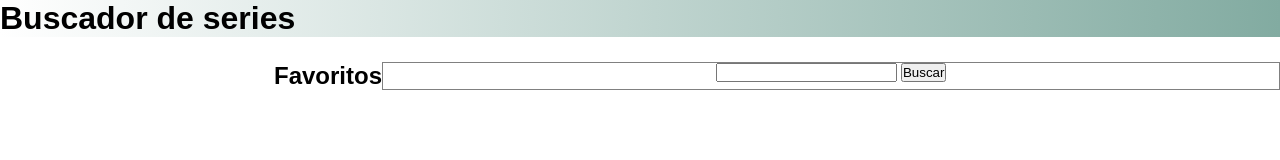
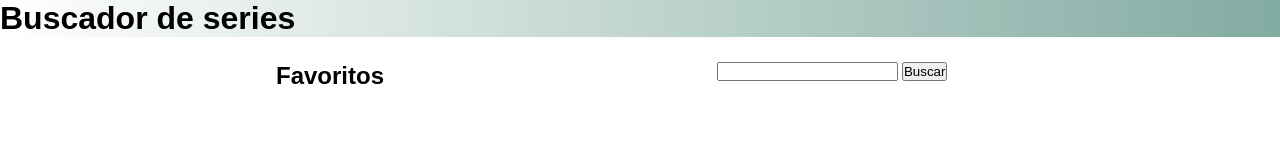
Before and after one commit to patrozada/f-m2-evaluacion-final-patrozada, a website: page docs/index.html in a window 1280 px wide. Drawn offline with Linux system fonts and the light colour scheme.

Commit message:
Update docs again

```diff
--- a/_src/assets/scss/layouts/main-page.scss
+++ b/_src/assets/scss/layouts/main-page.scss
@@ -10,7 +10,6 @@ body{
   flex-direction: row-reverse;
 }
 .page__main{
-  border: 1px solid grey;
   width:70%;
   display: flex;
   flex-direction: column;
```
Also changed, not shown: docs/assets/css/layouts/main-page.css, docs/assets/css/main.css, public/assets/css/main.css, 1 other file.
